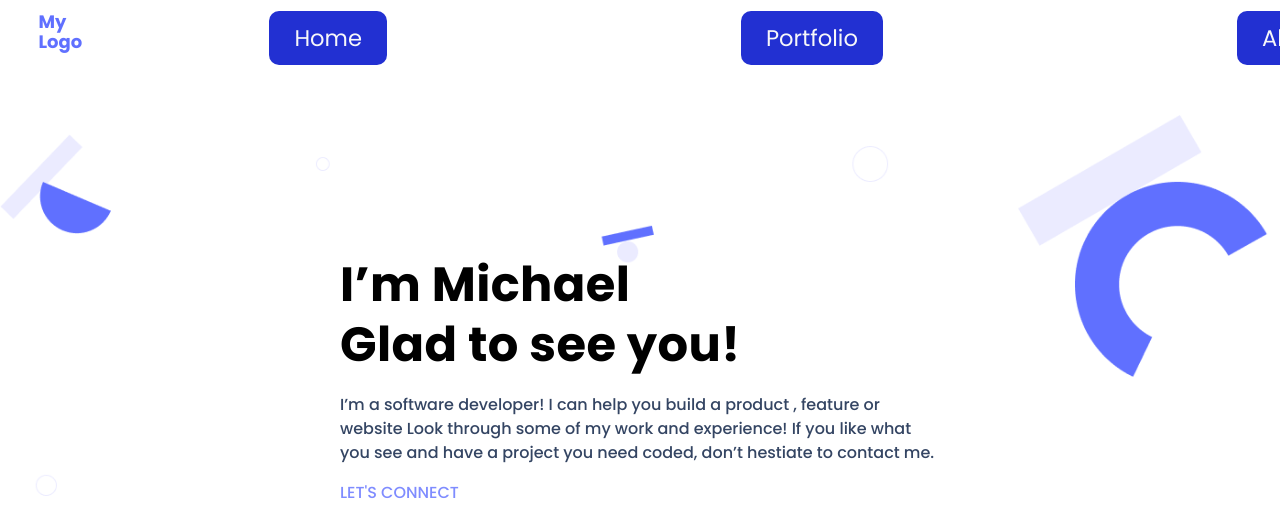
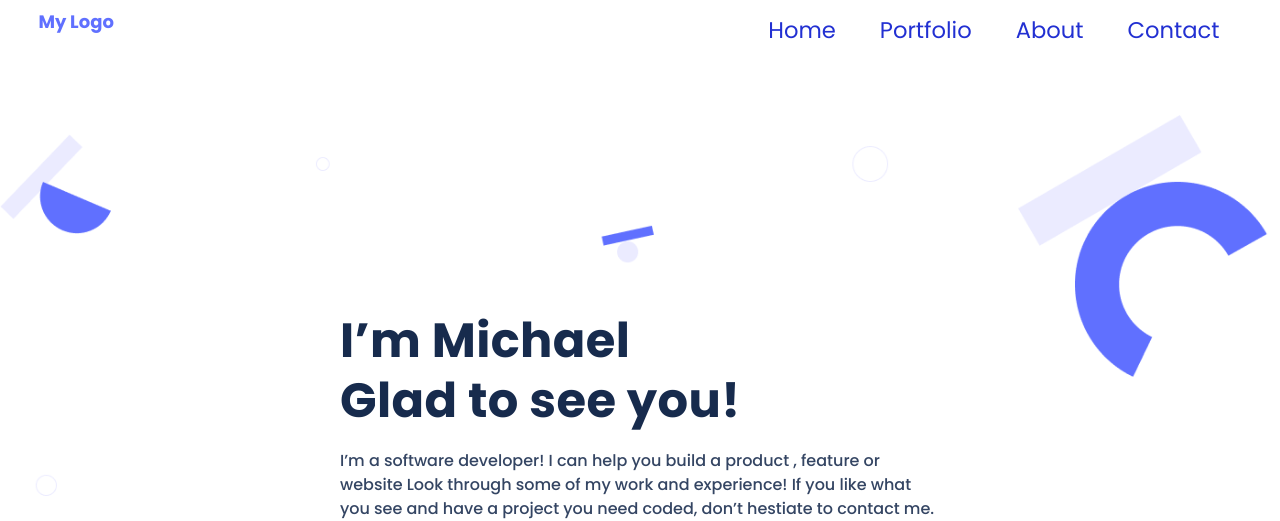
Before and after one commit to MICHAELKITH/desktop-mobile-version, a plain HTML site: page index.html in a window 1280 px wide. Shown: the top 521 px of the page. Drawn offline with Linux system fonts and the light colour scheme; files whose address does not match are found by name.

Commit message:
changes in index.html and style.css file

```diff
--- a/style.css
+++ b/style.css
@@ -119,13 +119,13 @@ header {
   position: fixed;
   height: 60px;
   top: -1px;
-  padding: 5%;
   background-color: var(--main-bg-color);
   display: flex;
   justify-content: space-between;
   padding: 0 3%;
   align-items: center;
 }
+
 .logo {
   display: flex;
   margin-top: 1.5rem;
@@ -178,7 +178,6 @@ margin-top: 1.5rem;
   transform: rotate(-45deg) translate(7px, -6px);
 }
 
-
 .bar-toggle > i {
   font-size: 28px;
   transition: all ease 300ms;
@@ -188,33 +187,25 @@ margin-top: 1.5rem;
 .bar-toggle > i:hover {
   color: #172b4d;
 }
-.menu{
+
+.menu {
   color: #e5e5e5;
 }
+
 .navbar-links.show {
   display: block;
   margin-top: -1rem;
-background-color: #2230d2;
+  background-color: white;
   height: 450px;
   position: absolute;
   left: 20;
   right: 0;
   width: 100vw;
+}
 
-
+.navbar-links {
+  display: none;
 }
-.navbar-links{
-  display: none;
-
-}
- /* .navbar-links {
-  top: 80px;
-  height: 100vh;
-  opacity: 0.9;
-  visibility: hidden;
-  background-color: var(--black-color);
-  border-radius: 10px;
-}  */
 
 .navbar-links li {
   flex-direction: column;
@@ -222,21 +213,21 @@ width: 100vw;
   margin-top: 3rem;
   margin-inline: 140px;
   cursor: pointer;
+}
 
-
-}
 .navbar-links li a {
   text-align: center;
   text-decoration: none;
-  background-color: #2230d2;
+  color: #2230d2;
   font-weight: 400;
   font-size: 17pt;
   border-radius: 10px;
-  color: var(--gray--light-color);
   cursor: pointer;
+}
 
-}   */
-
+.navbar-links li a:hover {
+  color: #000;
+}
 
 h1 {
   padding-top: 5%;
@@ -644,9 +635,6 @@ button:disabled {
     margin-top: 5rem;
     flex-direction: row;
   }
-  /* .navbar {
-    margin-top: 20px;
-  } */
 
   .logo {
     animation-play-state: running;
@@ -659,28 +647,37 @@ button:disabled {
     display: none;
   }
 
-  .menu,.navbar-links {
+  .menu,
+  .navbar-links {
     display: flex;
-    min-width: 35%;
+    min-width: 30%;
     color: #344563;
-    gap: 4em;
+    gap: -40em;
   }
 
-  .navbar-links > li > a {
+  .navbar-links li {
+    flex-direction: row;
+    align-items: flex-start;
+    margin-top: 2rem;
+    margin-inline: 20px;
+    cursor: pointer;
+  }
+
+  .navbar-links li a {
+    text-align: center;
     text-decoration: none;
-    padding: 10px 25px;
+    font-weight: 400;
+    font-size: 17pt;
+    border-radius: 10px;
+    cursor: pointer;
+    padding: 10px -5px;
     display: block;
     transition: 0.2s;
-    margin: 0 5px;
+    margin: 0 2px;
+  }
 
-  }
-  .navbar-links > li > a:hover{
-    color: var(--black-color);
-
-  }
-  .navbar-links > li > a:active{
-    color: #2230d2;
-    background: var(--black-color);
+  .navbar-links li a:hover {
+    color: #000;
   }
 
   .small-container {
```
Lines whose indentation alone changed are shown as unchanged.
